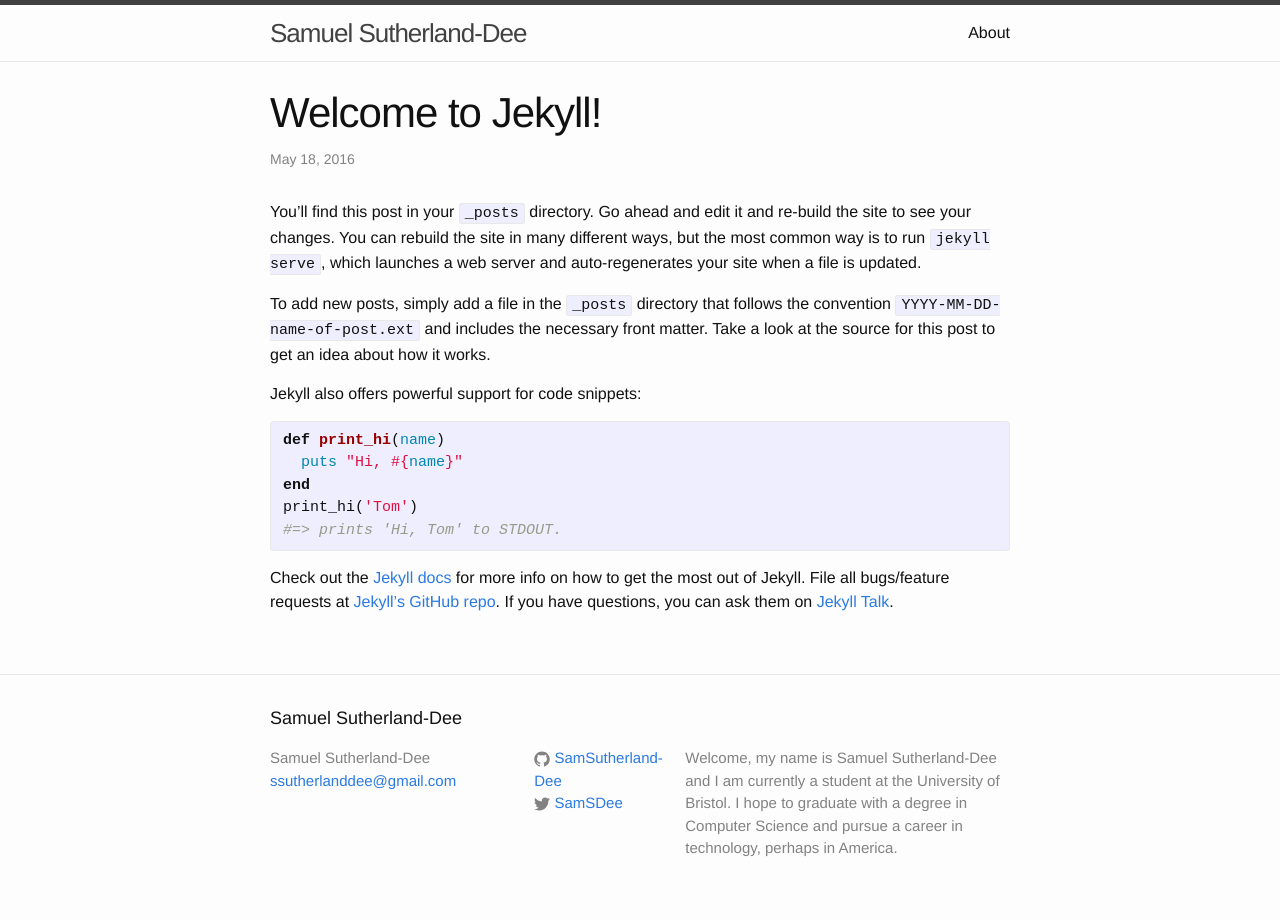
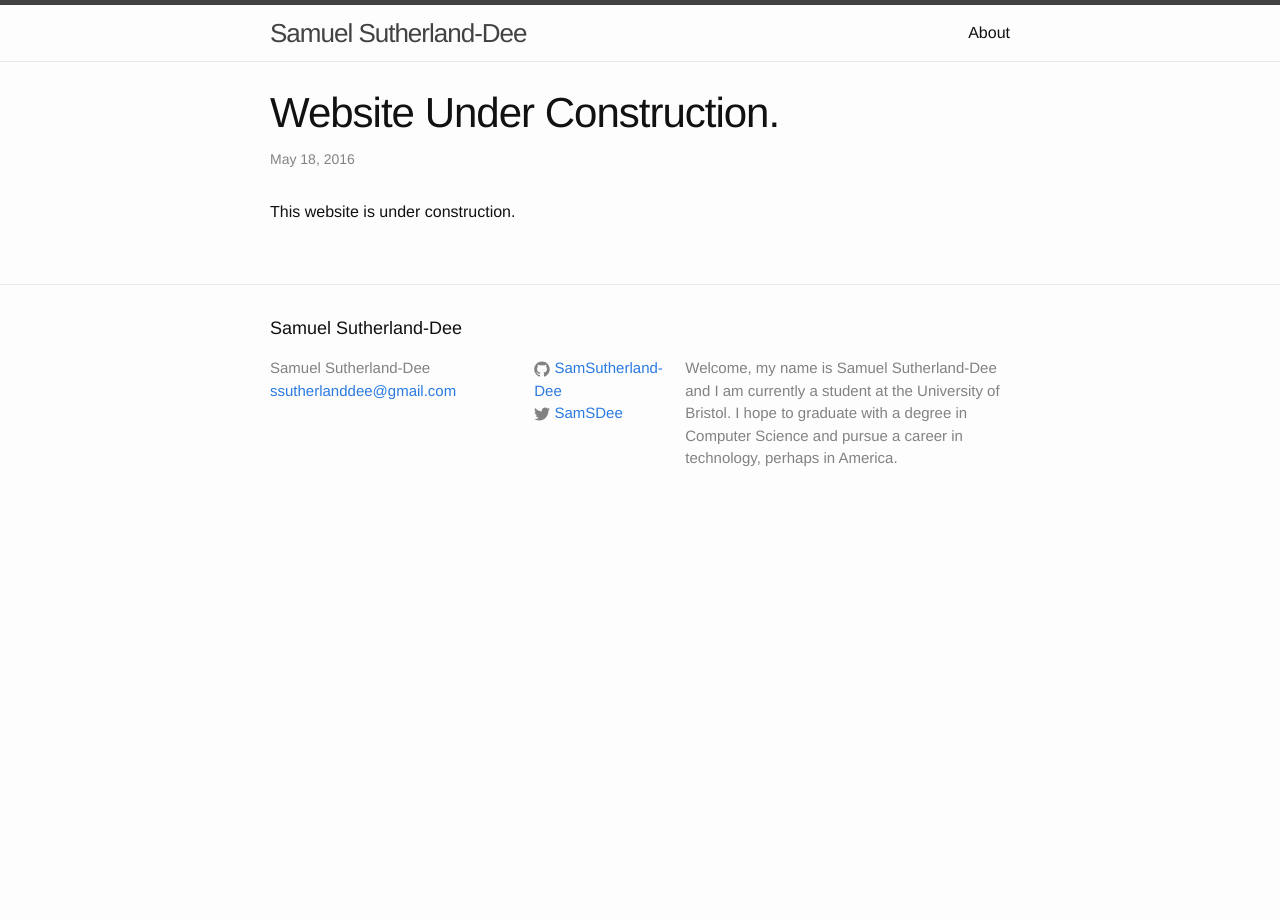
Before and after one commit to SamSutherland-Dee/SamSutherland-Dee.github.io, a Jekyll site: the page built from _posts/2016-05-18-welcome-to-jekyll.markdown, in a window 1280 px wide. Built offline with Jekyll 4.4.1, drawn with Linux system fonts in a browser that asks for light colours.

Commit message:
Update 2016-05-18-welcome-to-jekyll.markdown

```diff
--- a/_posts/2016-05-18-welcome-to-jekyll.markdown
+++ b/_posts/2016-05-18-welcome-to-jekyll.markdown
@@ -1,25 +1,8 @@
 ---
 layout: post
-title:  "Welcome to Jekyll!"
+title:  "Website Under Construction."
 date:   2016-05-18 08:01:16 -0400
-categories: jekyll update
+categories: placeholder
 ---
-You’ll find this post in your `_posts` directory. Go ahead and edit it and re-build the site to see your changes. You can rebuild the site in many different ways, but the most common way is to run `jekyll serve`, which launches a web server and auto-regenerates your site when a file is updated.
 
-To add new posts, simply add a file in the `_posts` directory that follows the convention `YYYY-MM-DD-name-of-post.ext` and includes the necessary front matter. Take a look at the source for this post to get an idea about how it works.
-
-Jekyll also offers powerful support for code snippets:
-
-{% highlight ruby %}
-def print_hi(name)
-  puts "Hi, #{name}"
-end
-print_hi('Tom')
-#=> prints 'Hi, Tom' to STDOUT.
-{% endhighlight %}
-
-Check out the [Jekyll docs][jekyll-docs] for more info on how to get the most out of Jekyll. File all bugs/feature requests at [Jekyll’s GitHub repo][jekyll-gh]. If you have questions, you can ask them on [Jekyll Talk][jekyll-talk].
-
-[jekyll-docs]: http://jekyllrb.com/docs/home
-[jekyll-gh]:   https://github.com/jekyll/jekyll
-[jekyll-talk]: https://talk.jekyllrb.com/
+This website is under construction.
```
